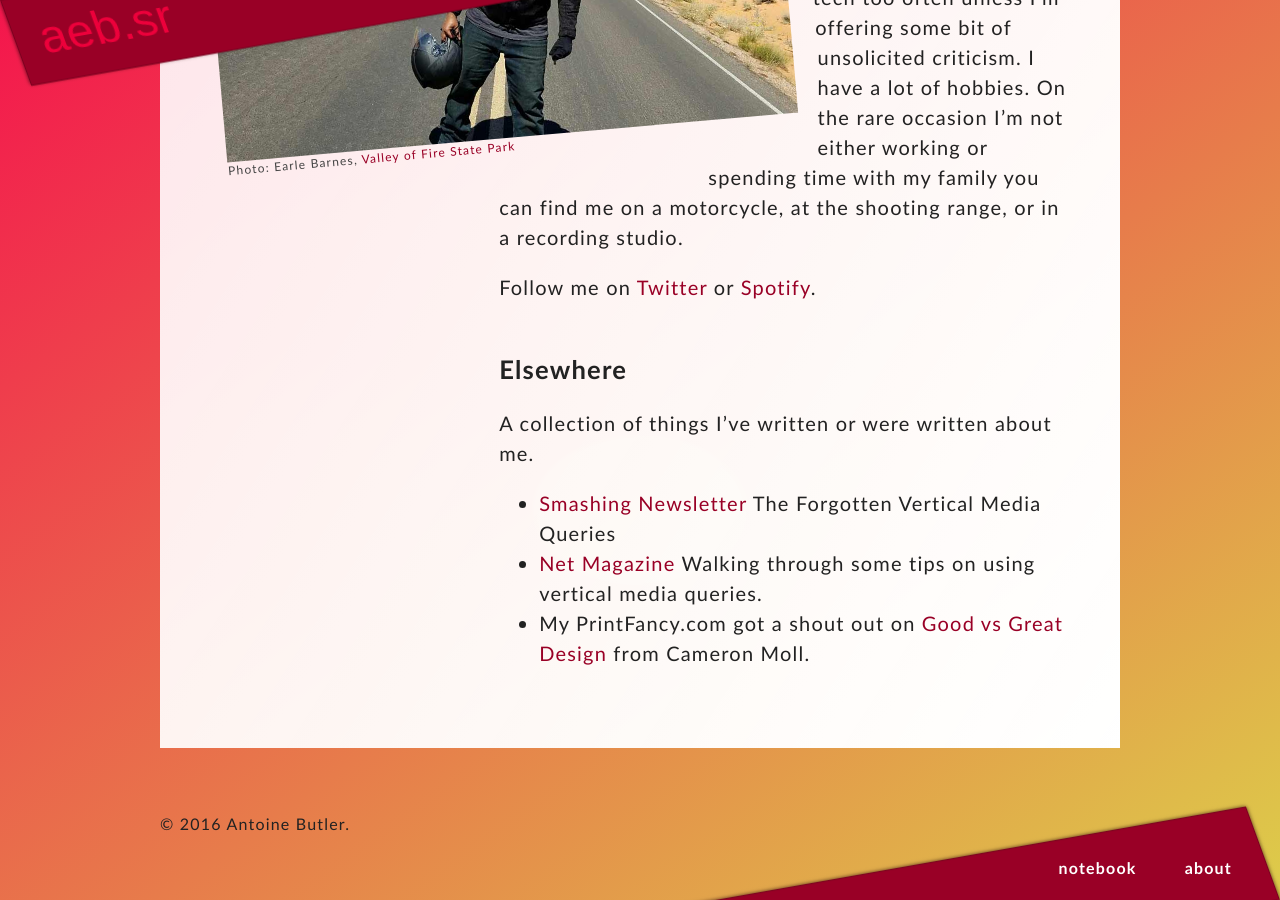
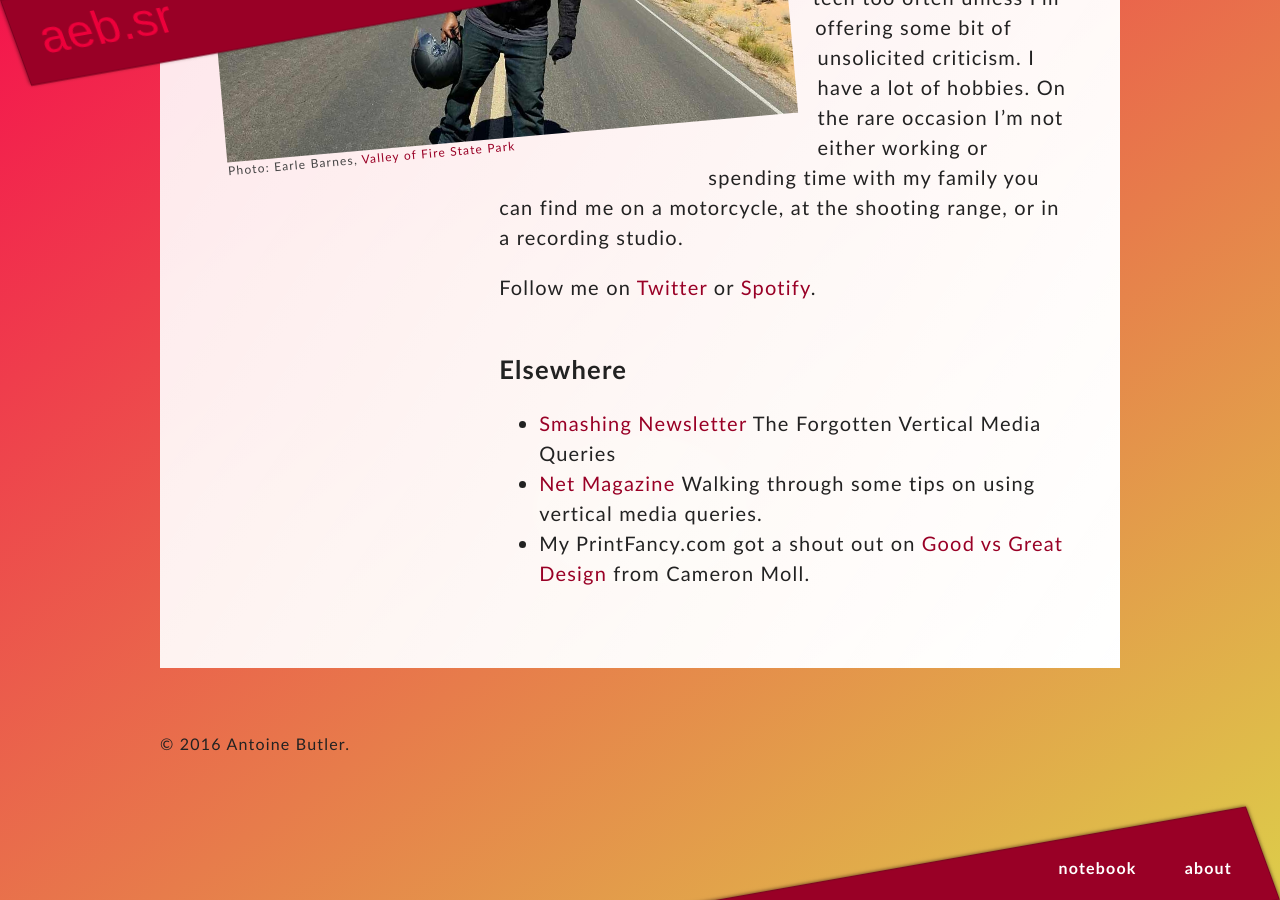
Before and after one commit to aebsr/aebsr.github.com, a Jekyll site: the page built from about.md, in a window 1280 px wide and 900 px high, scrolled down 840 px. Built offline with Jekyll 4.4.1, drawn with Linux system fonts in a browser that asks for light colours.

Commit message:
unnecessary

```diff
--- a/about.md
+++ b/about.md
@@ -22,8 +22,6 @@ Follow me on [Twitter](http://twitter.com/aebsr) or [Spotify](https://open.spoti
 
 ## Elsewhere
 
-A collection of things I've written or were written about me.
-
 - [Smashing Newsletter](http://www.smashingmagazine.com/smashing-newsletter-issue-118/#a6)
   The Forgotten Vertical Media Queries
 - [Net Magazine](http://www.creativebloq.com/netmag/issue-258-81412615)
```
